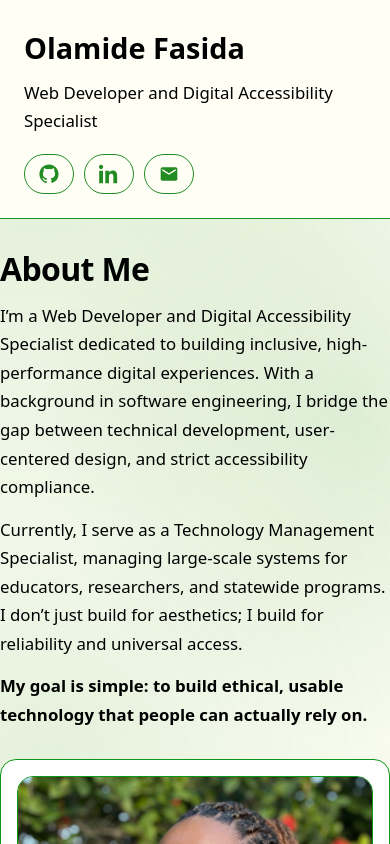
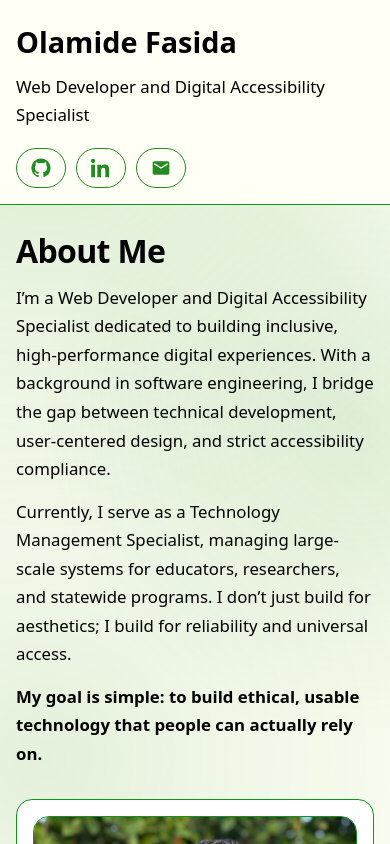
Before and after one commit to Ofasida/OF-Portfolio, an Astro site: page /About in a window 390 px wide. Shown: the top 844 px of the page. Built offline with nearby package versions, Linux system fonts and the light colour scheme; Astro itself is replaced by a stand-in of ours.

Commit message:
Fixed the spacing for the different screen sizes. phone, tablet, desktops

```diff
--- a/public/styles/global.css
+++ b/public/styles/global.css
@@ -142,14 +142,15 @@ a:hover { border-bottom-color: var(--accent-secondary-hover); }
 /* =========================
    Layout Utilities
 ========================= */
+
 .container {
   max-width: 1080px;
   margin: 0 auto;
-  padding: 24px;
+  padding-inline: clamp(16px, 4vw, 32px);
 }
 
 .section {
-  padding: 32px 0;
+  padding-block: clamp(28px, 6vw, 56px);
   border-top: 1px solid var(--border-subtle);
 }
 
@@ -175,6 +176,20 @@ a:hover { border-bottom-color: var(--accent-secondary-hover); }
 .site-header {
   border-bottom: 1px solid var(--border-subtle);
   background: var(--bg-main);
+}
+
+/* Header spacing (more breathing room) */
+.site-header .container {
+  padding-top: clamp(18px, 4vw, 28px);
+  padding-bottom: clamp(16px, 3vw, 24px);
+}
+
+/* Optional: extra space above header on large screens */
+@media (min-width: 1024px) {
+  .site-header .container {
+    padding-top: 28px;
+    padding-bottom: 22px;
+  }
 }
 
 .kicker {
```
